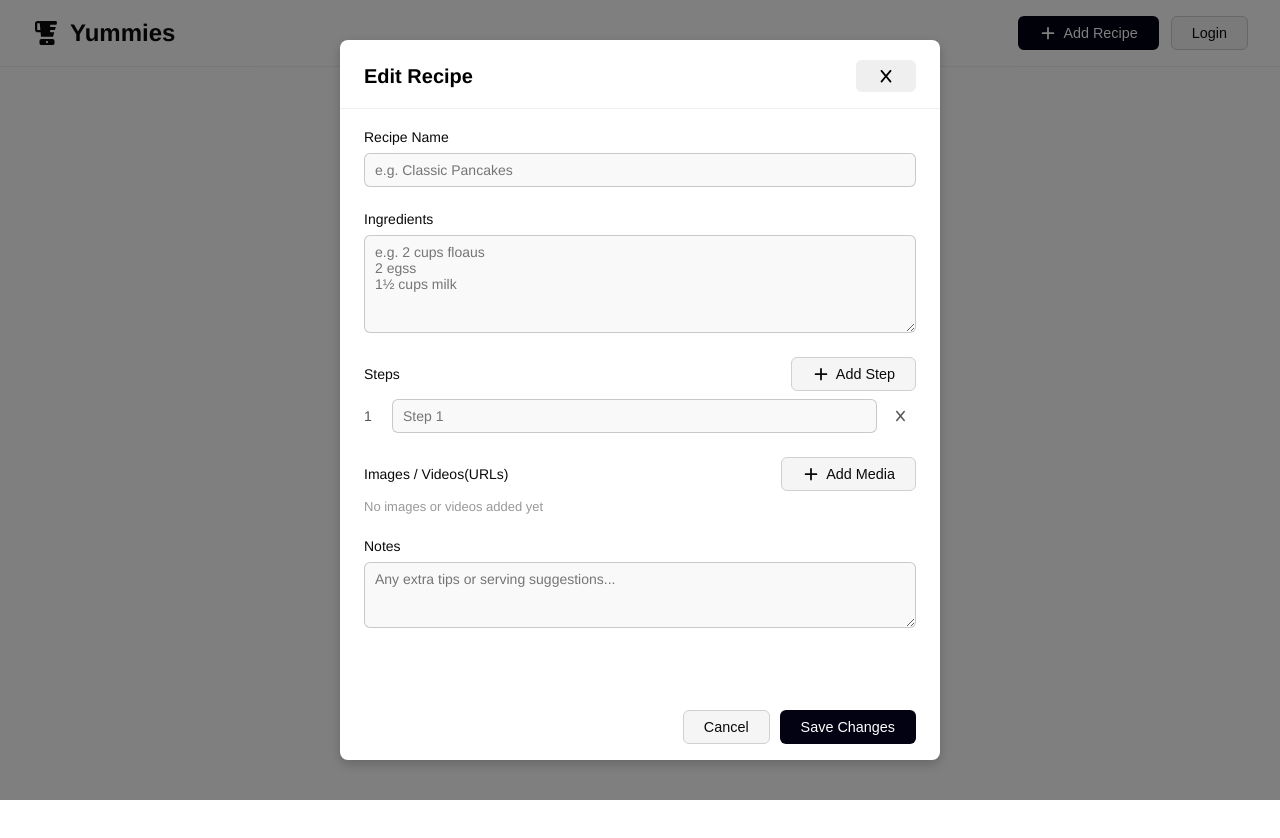
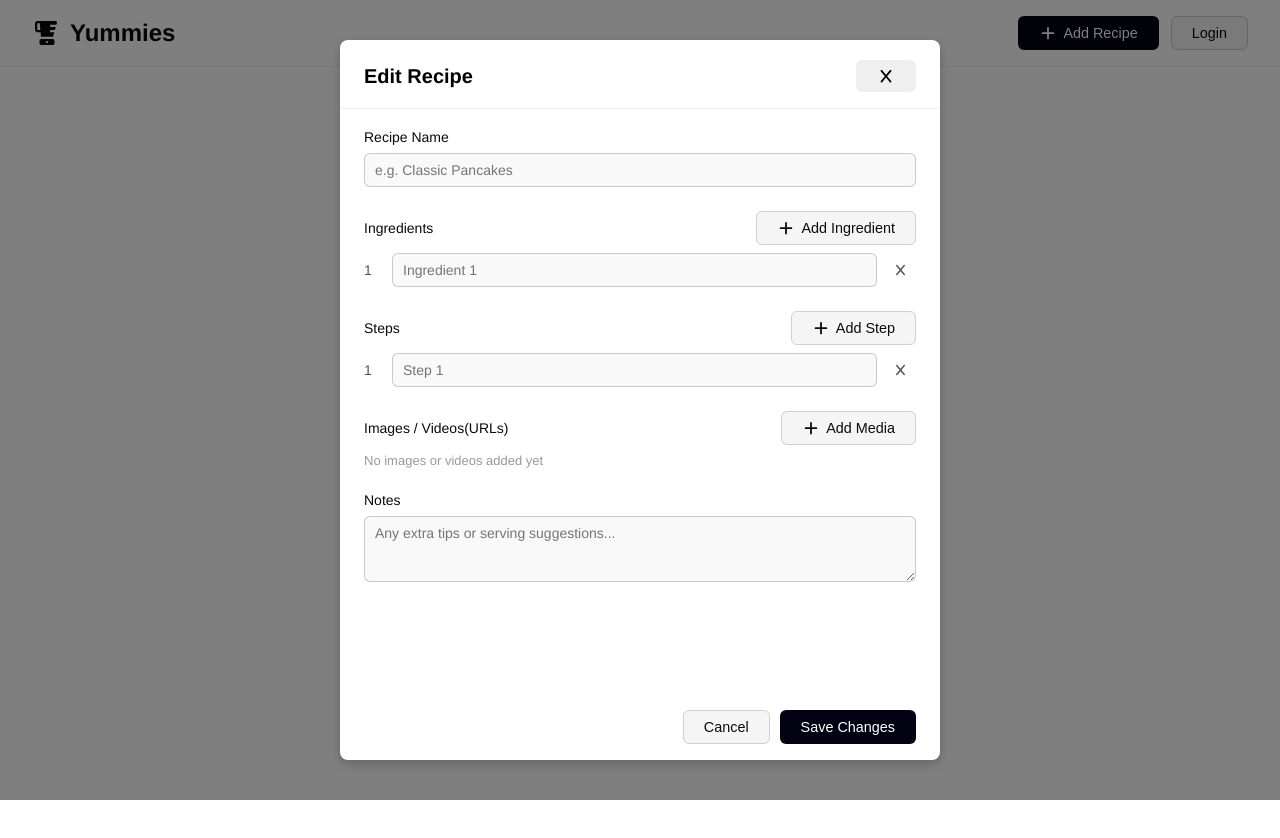
Before and after one commit to Zen-333/Yummies, a React (Vite) app in the folder frontend/: page / in a window 1280 px wide. Both pictures are taken after a click on the button "Add Recipe". Shown: the top 838 px of the page. Built offline with nearby package versions, Linux system fonts and the light colour scheme.

Commit message:
ingredients add  button

```diff
--- a/frontend/src/component/recipePopup.tsx
+++ b/frontend/src/component/recipePopup.tsx
@@ -48,8 +48,27 @@ function RecipePopup({onClose}: PopupProps) {
               </div>
 
               <div className="popup__input__block">
-                <p className="popup__input__lable">Ingredients</p>
-                <textarea rows={5} placeholder="e.g. 2 cups floaus&#10;2 egss&#10;1½ cups milk"/>
+                <div className="popup__input__lable popup__input__lable--row">
+                  <p>Ingredients</p>
+                  <button className="btn btn--secondary" onClick={() => addToArray<string>(setRecipeIngredients, "")}>
+                    <FontAwesomeIcon icon={faPlus}/> Add Ingredient
+                  </button>
+                </div>
+                <div className="popup__steps">
+                  {recipeIngredients.map((recipeIngredients, index) => (
+                    <div key={index} className="popup__step__row">
+                      <span className="popup__step__number">{index + 1}</span>
+                      <input type="text"
+                      value={recipeIngredients}
+                      placeholder={`Ingredient ${index + 1}`}
+                      onChange={(e) => updateArray(setRecipeIngredients, index,e.target.value)} />
+
+                      <button className="btn btn--icon" onClick={() => removeFromArray(setRecipeIngredients, index)}>
+                        <FontAwesomeIcon icon={faX} />
+                      </button>
+                    </div>
+                  ))}
+                </div>
               </div>
 
               <div className="popup__input__block">
```
